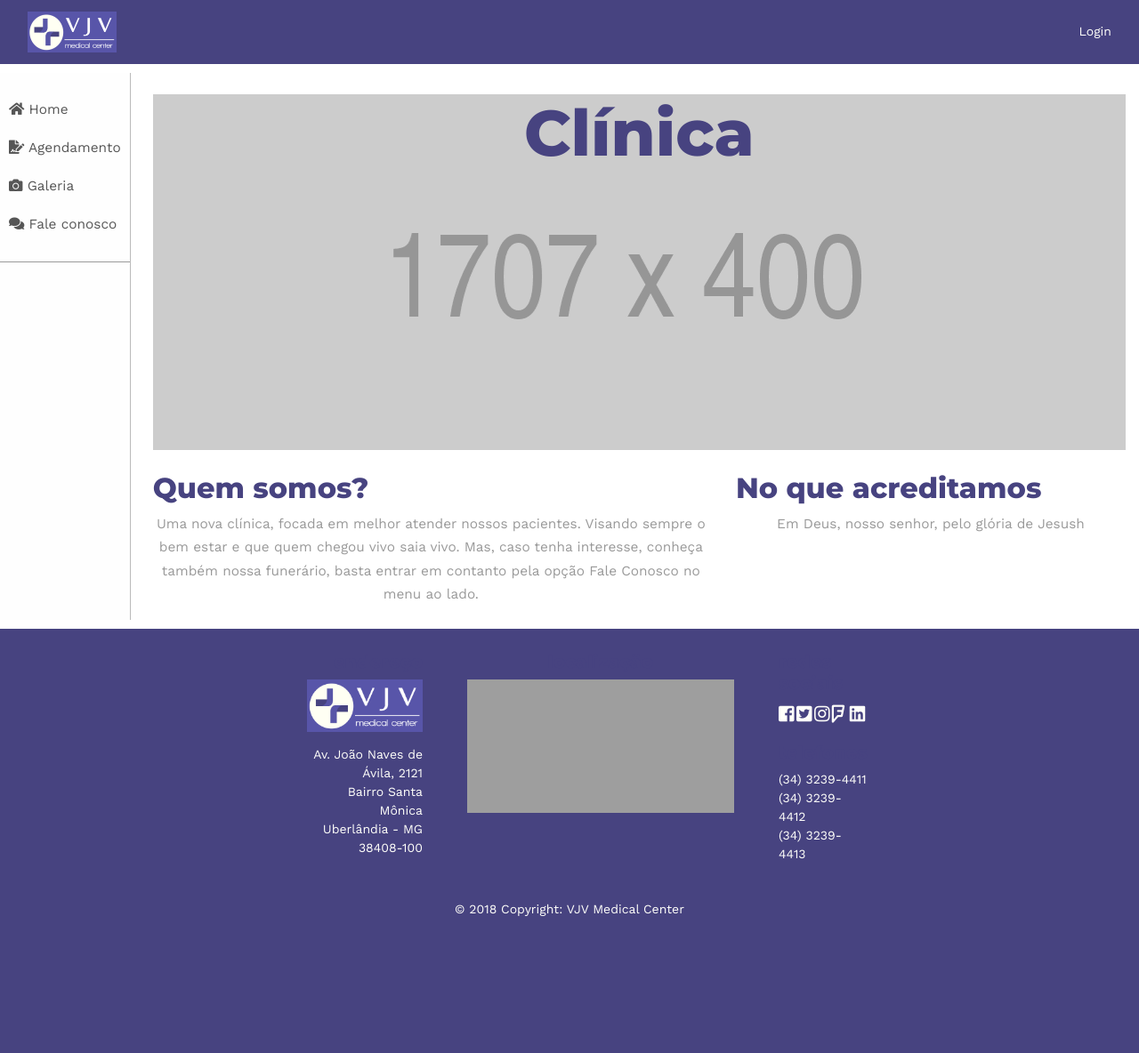
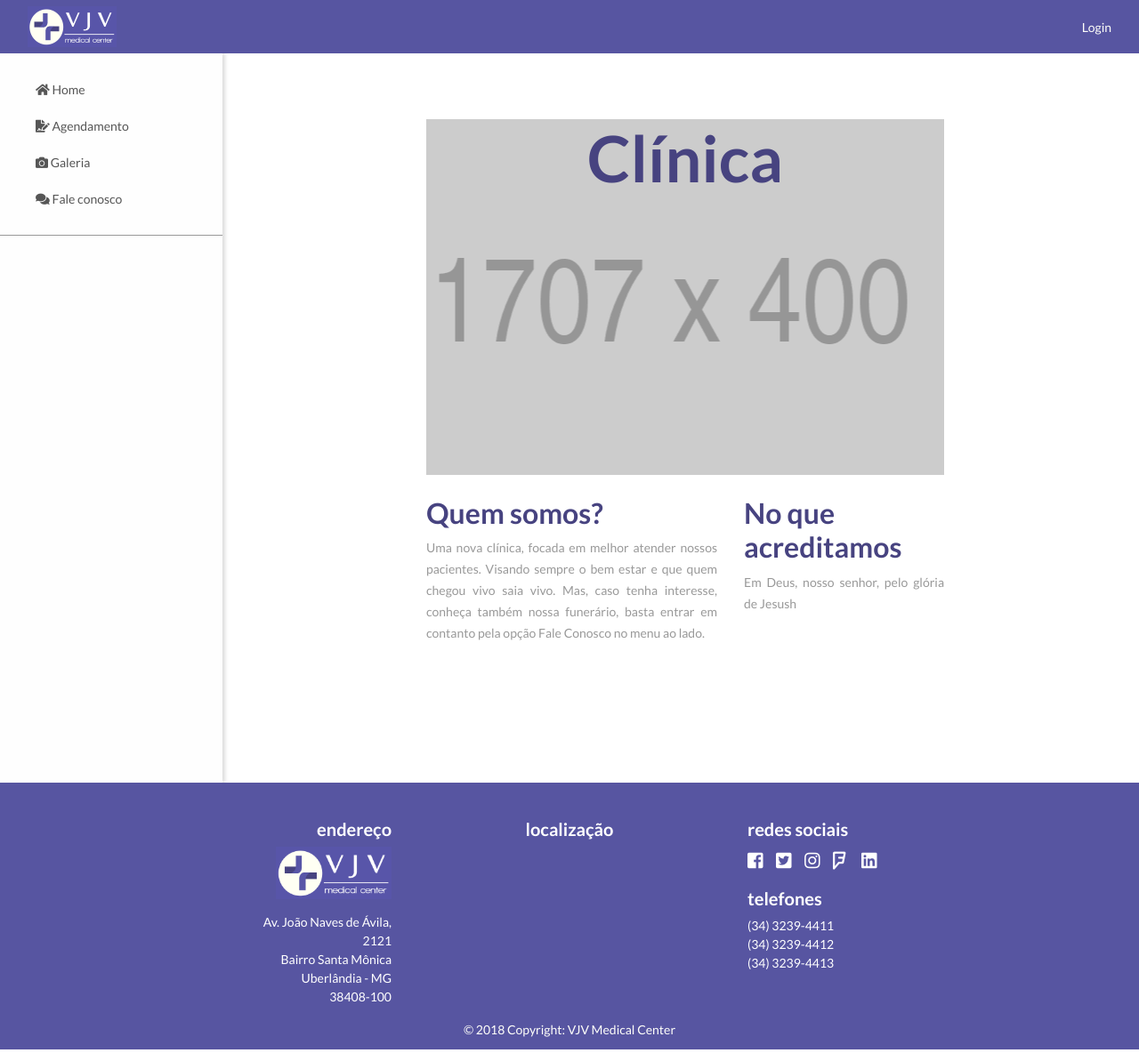
Before and after one commit to jabolina/ppi, a PHP site: page / in a window 1280 px wide. Shown: the whole page at 89% size. Before the commit the page ends 1030 px from the top, so only its background shows below. Run offline with PHP 8.4, Linux system fonts and the light colour scheme; some libraries are stand-ins or nearby versions; grey boxes are pictures that could not be loaded.

Commit message:
minor css fixing

```diff
--- a/project/public_html/css/footer.css
+++ b/project/public_html/css/footer.css
@@ -1,21 +1,25 @@
 .page-footer {
-    grid-area: footer;
+    grid-row-start: 3;
+    grid-column-start: 1;
+    grid-column-end: 3;
     z-index: 951;
+    padding: 40px;
 }
 
-footer * {
+.container-footer * {
     color: #ffffff !important;
 }
 
 footer h5 {
-    margin-bottom: 20px;
+    margin-bottom: 30px !important;
 }
 
 .container-footer {
     display: grid;
     grid-template-columns: 1fr 1fr 1fr;
-    width: 50%;
+    width: 60%;
     margin: 0 auto;
+    grid-gap: 50px;
 }
 
 .container-footer hr {
@@ -27,7 +31,6 @@ footer h5 {
 
 .clinic-address {
     text-align: right;
-    margin: 25px;
 }
 
 .clinic-address img {
@@ -35,7 +38,6 @@ footer h5 {
 }
 
 .clinic-location {
-    padding: 25px;
     text-align: center;
 }
 
@@ -45,7 +47,6 @@ footer h5 {
 }
 
 .social-media {
-    padding: 25px;
 }
 
 .social-media ul {
--- a/project/public_html/css/header.css
+++ b/project/public_html/css/header.css
@@ -1,5 +1,9 @@
 .clinic-header {
-    grid-area: header;
+    grid-row-start: 1;
+    grid-row-end: 2;
+    grid-column-start: 1;
+    grid-column-end: 3;
+    z-index: 951;
 }
 
 .dropdown-menu hr {
--- a/project/public_html/css/main.css
+++ b/project/public_html/css/main.css
@@ -11,7 +11,7 @@
 @import "scheduling.css";
 @import "register.css";
 
-@import url("https://fonts.googleapis.com/css?family=Montserrat:400,700,800 |Work+Sans:400,600");
+@import url("https://fonts.googleapis.com/css?family=Lato:400,700,900");
 
 /*
         Default styles
@@ -20,13 +20,13 @@ html, body {
     height: 100%;
 }
 body {
-    font-family: 'Work Sans', sans-serif;
+    font-family: 'Lato', sans-serif;
     background: #FFFFFF;
 }
 
 p {
-    font-family: 'Work Sans', sans-serif;
-    font-size: 1.1em;
+    font-family: 'Lato', sans-serif;
+    font-size: 1em;
     font-weight: 300;
     line-height: 1.7em;
     color: #999;
@@ -42,10 +42,9 @@ a:focus {
 
 .wrapper {
     display: grid;
-    grid-template-areas: 'header header header header header header header header header header header header'
-    'menu menu main main main main main main main main main main'
-    'footer footer footer footer footer footer footer footer footer footer footer footer';
-    grid-gap: 10px;
+    grid-template-columns: 250px 1fr;
+    grid-template-rows: 60px auto 300px;
+    grid-gap: 0 10px;
     width: 100%;
     height: 100%;
     /*position: relative;
@@ -54,8 +53,15 @@ a:focus {
 }
 
 .vjv-content {
-    grid-area: main;
+    grid-row-start: 2;
+    grid-row-end: 3;
+    grid-column-start: 2;
+    grid-column-end: 3;
     transition: all 0.3s;
+    width: 60%;
+    margin: 50px auto;
+    min-height: 90vh;
+    height: 100%;
 }
 
 .hide-until {
@@ -64,7 +70,7 @@ a:focus {
 
 @media (max-width: 768px) {
     .vjv-content {
-        width: 100%;
+        width: 95%;
     }
 
     .hide-until {
--- a/project/public_html/css/palette.css
+++ b/project/public_html/css/palette.css
@@ -9,7 +9,7 @@
 }
 
 .background-slate {
-    background-color: #474380;
+    background-color: #5755A1;
     color: rgba(255, 255, 250, 1);
 }
 
--- a/project/public_html/css/sidebar.css
+++ b/project/public_html/css/sidebar.css
@@ -3,9 +3,13 @@
  */
 
 .sidebar {
-    grid-area: menu;
+    grid-row-start: 2;
+    grid-row-end: 3;
+    grid-column-start: 1;
+    grid-column-end: 2;
     z-index: 950;
-    border-right: 1px solid #bbb;
+    /* border-right: 1px solid #bbb; */
+    box-shadow: 3px 0px 4px 0px #ddd;
 }
 
 .sidebar.active {
@@ -23,8 +27,7 @@
 }
 
 .sidebar ul li a {
-    padding: 10px;
-    font-size: 1.1em;
+    padding: 10px 40px;
     display: block;
 }
 
--- a/project/public_html/css/style.css
+++ b/project/public_html/css/style.css
@@ -1,4 +1,4 @@
-@import url("https://fonts.googleapis.com/css?family=Montserrat:400,700,800 | Roboto |Work+Sans:400,600");
+@import url("https://fonts.googleapis.com/css?family=Lato:400,700,800");
 
 
 body {
@@ -14,8 +14,8 @@ body {
 }
 
 h1, h2, h3, h4, h5{
-    font-family: 'Montserrat', sans-serif;
-    font-weight: 800 !important;
+    font-family: 'Lato', sans-serif;
+    font-weight: 700 !important;
 }
 
 
@@ -42,6 +42,7 @@ h1, h2, h3, h4, h5{
     transition: 200ms;
     cursor: pointer;
     font-size: 14px !important;
+    margin: 20px;
 }
 
 .btn:hover{
@@ -62,6 +63,7 @@ h1, h2, h3, h4, h5{
 
 .form-group{
     padding: 15px;
+
 }
 
 .form-group>*{
@@ -72,15 +74,16 @@ h1, h2, h3, h4, h5{
 .style-forms .body-section{
     display: grid;
     grid-template-columns: 1fr 1fr;
-    grid-gap: 50px;
+    grid-gap: 0 50px;
 }
 
-input[type = text], input[type = email], input[type = password], input[type = number], input[type = date] {
+input[type = text], input[type = email], input[type = password], input[type = number]{
     border: none;
     border-bottom: 1px solid #474380;
     font-size: 14px;
     font-family: 'Work Sans', sans-serif;
     padding: 2px;
+    width: 100%;
 }
 
 body::-webkit-scrollbar {
--- a/project/resources/templates/home.php
+++ b/project/resources/templates/home.php
@@ -15,7 +15,7 @@
             <h2 class="mt-4">
                 Quem somos?
             </h2>
-            <p class="text-center">
+            <p class="text-justify">
                 Uma nova clínica, focada em melhor atender nossos pacientes. Visando sempre o bem estar e que
                 quem chegou vivo saia vivo. Mas, caso tenha interesse, conheça também nossa funerário, basta
                 entrar em contanto pela opção Fale Conosco no menu ao lado.
@@ -26,7 +26,7 @@
             <h2 class="mt-4">
                 No que acreditamos
             </h2>
-            <p class="text-center">
+            <p class="text-justify">
                 Em Deus, nosso senhor, pelo glória de Jesush
             </p>
         </div>
--- a/project/resources/templates/sidebar.php
+++ b/project/resources/templates/sidebar.php
@@ -49,13 +49,13 @@ try {
         '<li>' .
             '<a href="index.php?template=register-root.php">'.
                 '<i class="fas fa-user-plus"></i>'.
-                'Cadastro' .
+                ' Cadastro' .
             '</a>'.
         '</li>'.
         '<li>' .
             '<a href="#listings" data-toggle="collapse" aria-expanded="false" class="dropdown-toggle">' .
                 '<i class="fas fa-list-ul"></i>' .
-                'Listagem' .
+                ' Listagem' .
             '</a>' .
             '<ul class="collapse list-unstyled" id="listings">' .
                 '<li>' .
```
